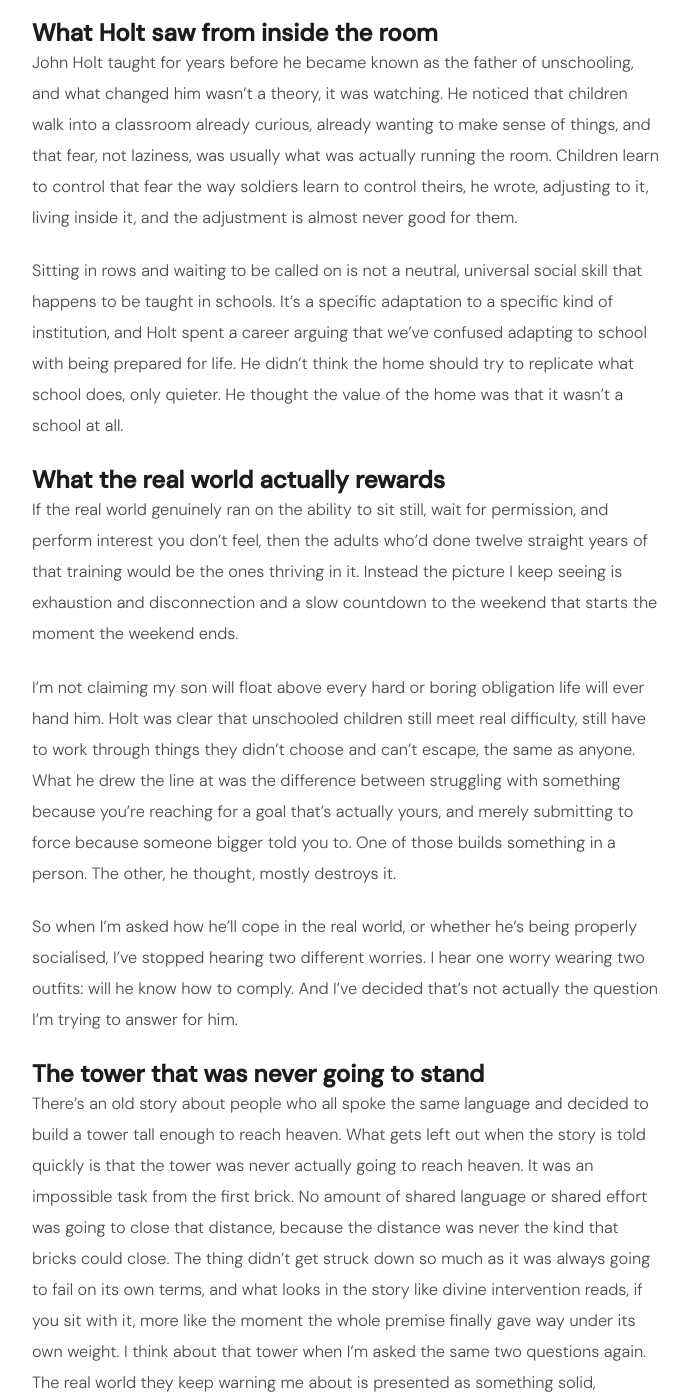
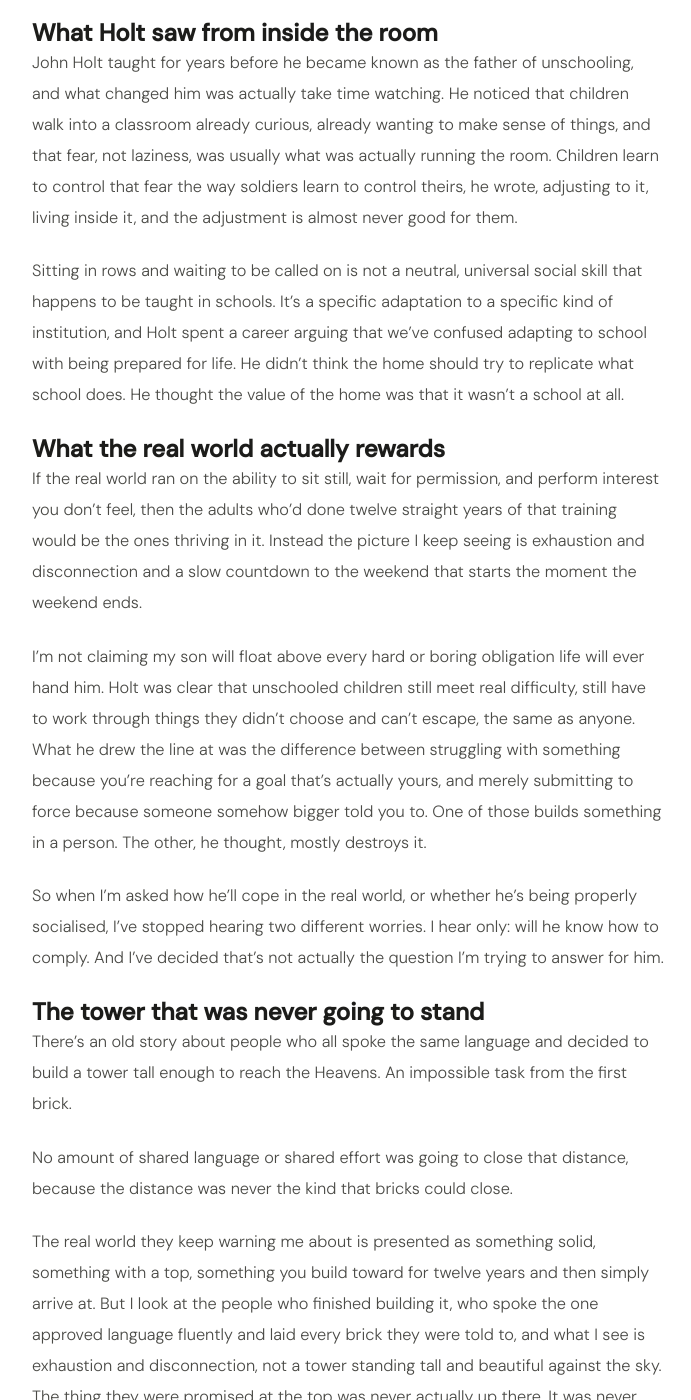
Before and after one commit to Blubell26/giuliapacciotti.com, a Jekyll site: the page built from _posts/2026-06-30-the-real-world.md, in a window 1280 px wide and 1400 px high, scrolled down 1578 px. Shown: the whole window, without its empty margins (292-983 px from the left). Built offline with Jekyll 4.4.1, drawn with Linux system fonts in a browser that asks for light colours; comment, search, counter and statistics services are not loaded; some of the changed text lies outside the part shown.

Commit message:
Update 2026-06-30-the-real-world.md

```diff
--- a/_posts/2026-06-30-the-real-world.md
+++ b/_posts/2026-06-30-the-real-world.md
@@ -13,7 +13,7 @@
 
 The socialisation question. I’ve been asked it approximately ten thousand times in the past twelve years. Someone once told me we’re supposed to begin socialising from around four months old, while we can’t even hold our own neck straight yet. I’ve started answering it differently.
 
-I used to explain patiently that yes, unschooled children do in fact interact with other humans. Like, the world does have humans in it if you go outside. That my son has friends in multiple countries. Navigates disagreement, can read a room. All true. Now I just ask back: what kind of socialisation do you mean.
+I used to explain patiently that yes, unschooled children do in fact interact with other humans. Like, the world does have humans in it if you go outside. That my son has friends in multiple countries. Navigates disagreement, can read a room. All true. Now I just ask back: what kind of socialisation do you mean?
 
 Because learning to sit in rows, wait for permission to speak, and perform enthusiasm for subjects you find deadening is a very specific social skill set. I’m genuinely not sure it’s the one worth optimising for. The socialisation I actually care about happens in real situations, between people of different ages and backgrounds who aren’t sorted by birth year. And that, lads and gents, is not something that happens inside a room.
 
@@ -25,20 +25,23 @@
 
 ## What Holt saw from inside the room
 
-John Holt taught for years before he became known as the father of unschooling, and what changed him wasn’t a theory, it was watching. He noticed that children walk into a classroom already curious, already wanting to make sense of things, and that fear, not laziness, was usually what was actually running the room. Children learn to control that fear the way soldiers learn to control theirs, he wrote, adjusting to it, living inside it, and the adjustment is almost never good for them.
+John Holt taught for years before he became known as the father of unschooling, and what changed him was actually take time watching. He noticed that children walk into a classroom already curious, already wanting to make sense of things, and that fear, not laziness, was usually what was actually running the room. Children learn to control that fear the way soldiers learn to control theirs, he wrote, adjusting to it, living inside it, and the adjustment is almost never good for them.
 
-Sitting in rows and waiting to be called on is not a neutral, universal social skill that happens to be taught in schools. It’s a specific adaptation to a specific kind of institution, and Holt spent a career arguing that we’ve confused adapting to school with being prepared for life. He didn’t think the home should try to replicate what school does, only quieter. He thought the value of the home was that it wasn’t a school at all.
+Sitting in rows and waiting to be called on is not a neutral, universal social skill that happens to be taught in schools. It’s a specific adaptation to a specific kind of institution, and Holt spent a career arguing that we’ve confused adapting to school with being prepared for life. He didn’t think the home should try to replicate what school does. He thought the value of the home was that it wasn’t a school at all.
 
 ## What the real world actually rewards
 
-If the real world genuinely ran on the ability to sit still, wait for permission, and perform interest you don’t feel, then the adults who’d done twelve straight years of that training would be the ones thriving in it. Instead the picture I keep seeing is exhaustion and disconnection and a slow countdown to the weekend that starts the moment the weekend ends.
+If the real world ran on the ability to sit still, wait for permission, and perform interest you don’t feel, then the adults who’d done twelve straight years of that training would be the ones thriving in it. Instead the picture I keep seeing is exhaustion and disconnection and a slow countdown to the weekend that starts the moment the weekend ends.
 
-I’m not claiming my son will float above every hard or boring obligation life will ever hand him. Holt was clear that unschooled children still meet real difficulty, still have to work through things they didn’t choose and can’t escape, the same as anyone. What he drew the line at was the difference between struggling with something because you’re reaching for a goal that’s actually yours, and merely submitting to force because someone bigger told you to. One of those builds something in a person. The other, he thought, mostly destroys it.
+I’m not claiming my son will float above every hard or boring obligation life will ever hand him. Holt was clear that unschooled children still meet real difficulty, still have to work through things they didn’t choose and can’t escape, the same as anyone. What he drew the line at was the difference between struggling with something because you’re reaching for a goal that’s actually yours, and merely submitting to force because someone somehow bigger told you to. One of those builds something in a person. The other, he thought, mostly destroys it.
 
-So when I’m asked how he’ll cope in the real world, or whether he’s being properly socialised, I’ve stopped hearing two different worries. I hear one worry wearing two outfits: will he know how to comply. And I’ve decided that’s not actually the question I’m trying to answer for him.
+So when I’m asked how he’ll cope in the real world, or whether he’s being properly socialised, I’ve stopped hearing two different worries. I hear only: will he know how to comply. And I’ve decided that’s not actually the question I’m trying to answer for him.
 
 ## The tower that was never going to stand
 
-There’s an old story about people who all spoke the same language and decided to build a tower tall enough to reach heaven. What gets left out when the story is told quickly is that the tower was never actually going to reach heaven. It was an impossible task from the first brick. No amount of shared language or shared effort was going to close that distance, because the distance was never the kind that bricks could close. The thing didn’t get struck down so much as it was always going to fail on its own terms, and what looks in the story like divine intervention reads, if you sit with it, more like the moment the whole premise finally gave way under its own weight.
-I think about that tower when I’m asked the same two questions again. The real world they keep warning me about is presented as something solid, something with a top, something you build toward for twelve years and then simply arrive at. But I look at the people who finished building it, who spoke the one approved language fluently and laid every brick they were told to, and what I see is exhaustion and disconnection, not a tower standing tall and beautiful against the sky. The thing they were promised at the top was never actually up there. It was never going to hold anyone once they reached it, because it was built on a premise that couldn’t bear the weight in the first place.
-I’m not helping build toward that. Not because I’m scattering my son as some act of defiance, but because I don’t think the tower was ever going to stand, and I’d rather he find out what’s actually solid ground before he spends years climbing toward something that was never going to hold him. If that means enormous gaps where the tower would have stood, so be it. I watched the thing being built long enough to know how it ends.
+There’s an old story about people who all spoke the same language and decided to build a tower tall enough to reach the Heavens. An impossible task from the first brick.
+
+No amount of shared language or shared effort was going to close that distance, because the distance was never the kind that bricks could close.
+
+The real world they keep warning me about is presented as something solid, something with a top, something you build toward for twelve years and then simply arrive at. But I look at the people who finished building it, who spoke the one approved language fluently and laid every brick they were told to, and what I see is exhaustion and disconnection, not a tower standing tall and beautiful against the sky. The thing they were promised at the top was never actually up there. It was never going to hold anyone once they reached it, because it was built on a premise that couldn’t bear the weight in the first place.
+I’m basically not helping build toward that. Not because I’m scattering my son as some act of defiance, but because I don’t think the tower was ever going to stand, and I’d rather he find out what’s actually solid ground before he spends years climbing toward something that was never going to hold him. If that means enormous gaps where the tower would have stood, so be it. I watched the thing being built long enough to know how it ends.
```
